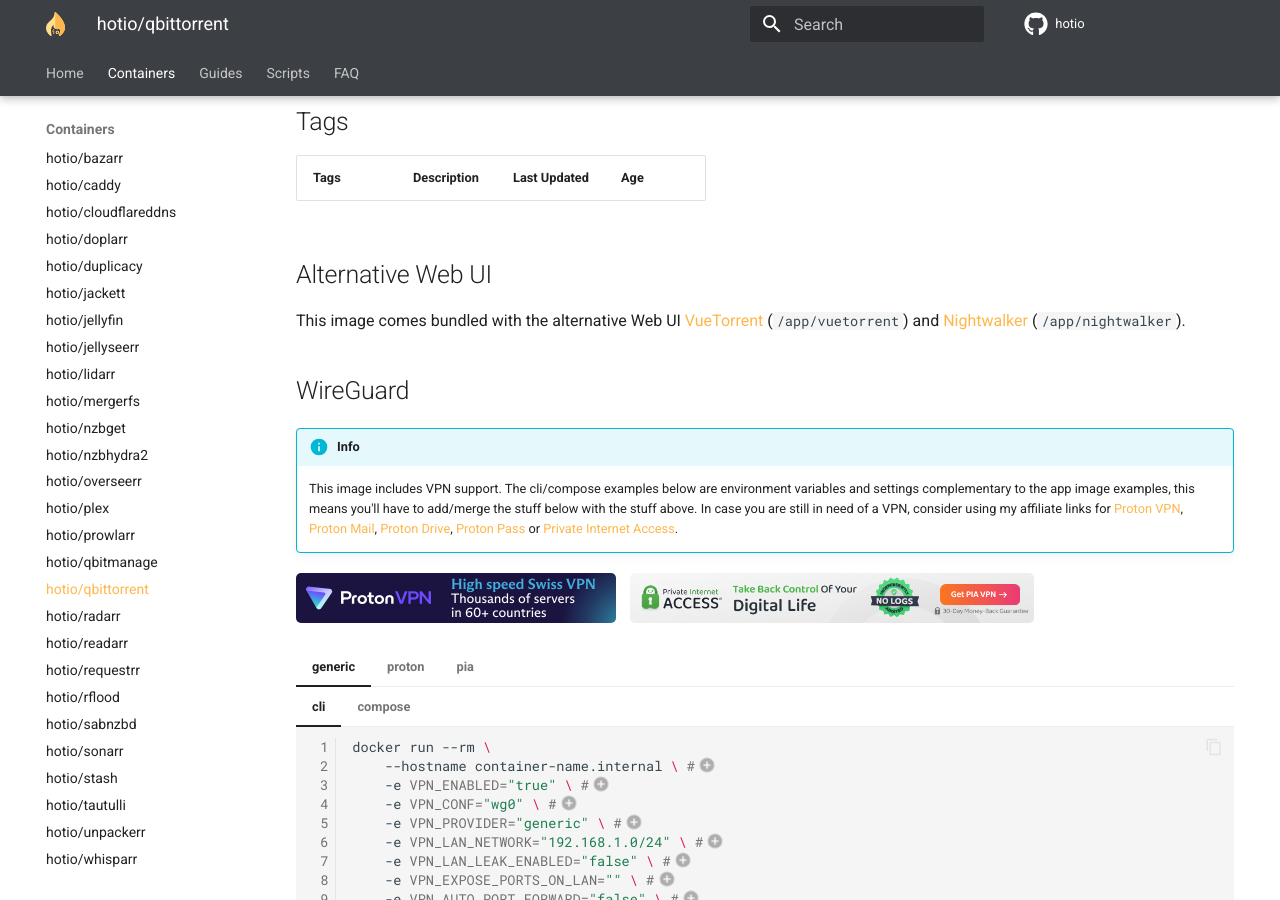
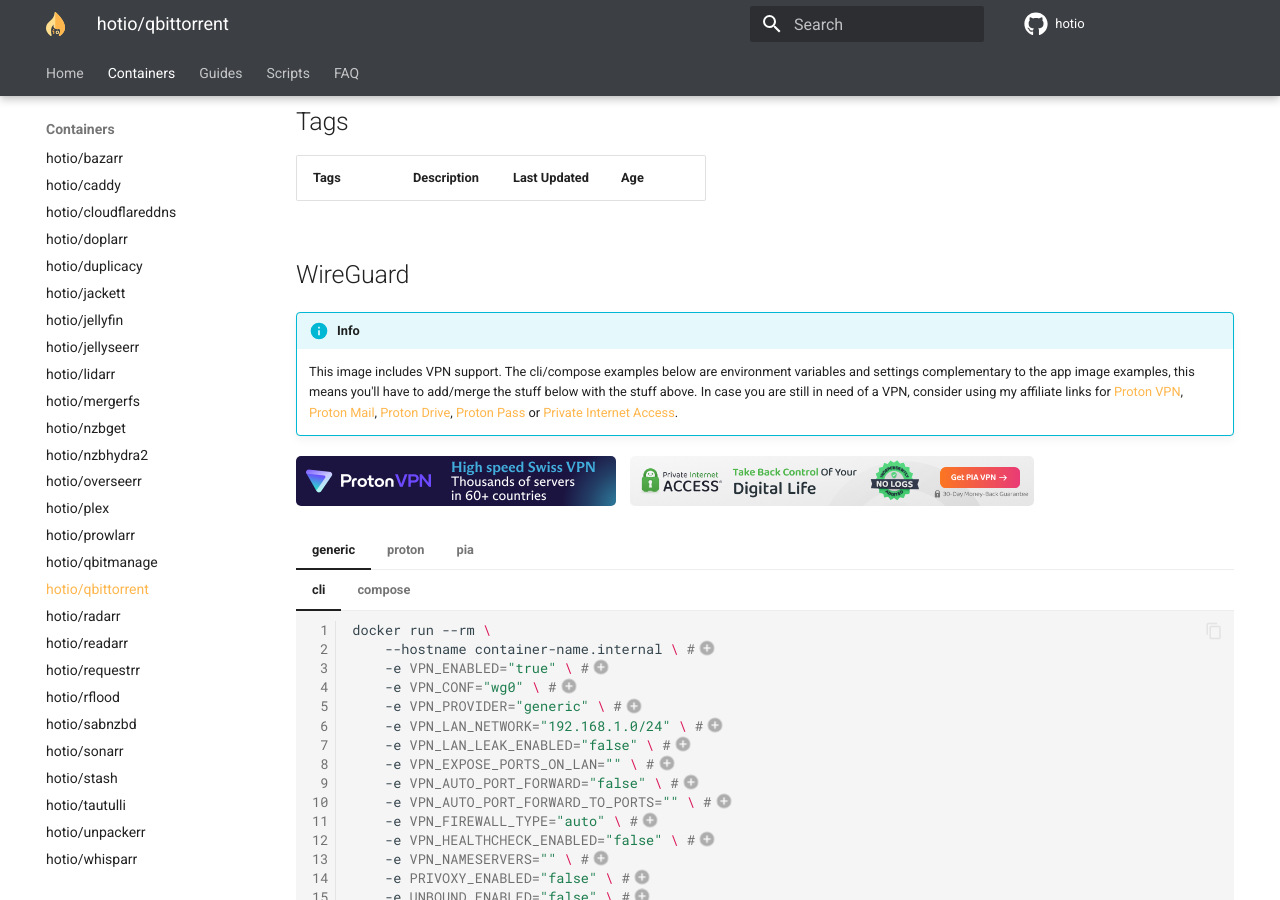
Before and after one commit to hotio/website, an MkDocs documentation site: the page built from docs/containers/qbittorrent.md, in a window 1280 px wide and 900 px high, scrolled down 577 px. Built offline with MkDocs 1.6.1 and Material for MkDocs 9.7.7, drawn with Linux system fonts in a browser that asks for light colours.

Commit message:
remove webui part from qbit

```diff
--- a/docs/containers/qbittorrent.md
+++ b/docs/containers/qbittorrent.md
@@ -45,8 +45,4 @@
 
 --8<-- "includes/tags.md"
 
-## Alternative Web UI
-
-This image comes bundled with the alternative Web UI [VueTorrent](https://github.com/VueTorrent/VueTorrent) (`/app/vuetorrent`) and [Nightwalker](https://github.com/CallMeBruce/nightwalker) (`/app/nightwalker`).
-
 --8<-- "includes/wireguard.md"
```
